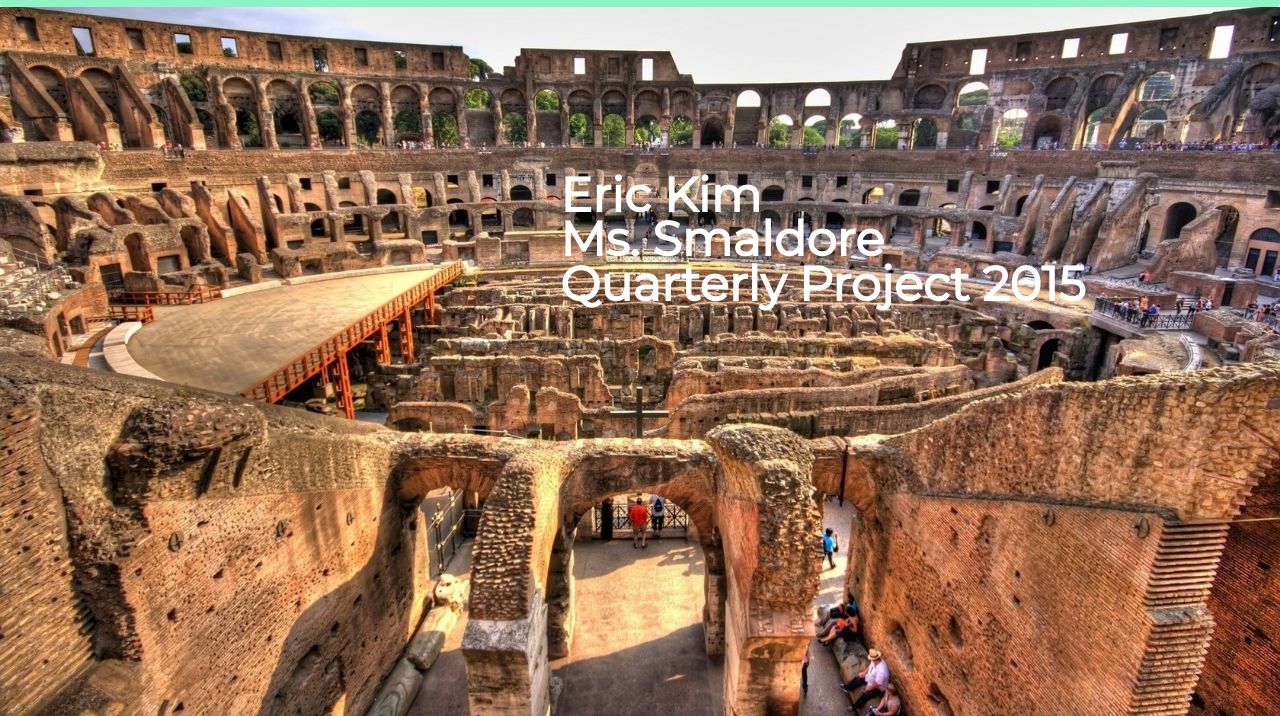
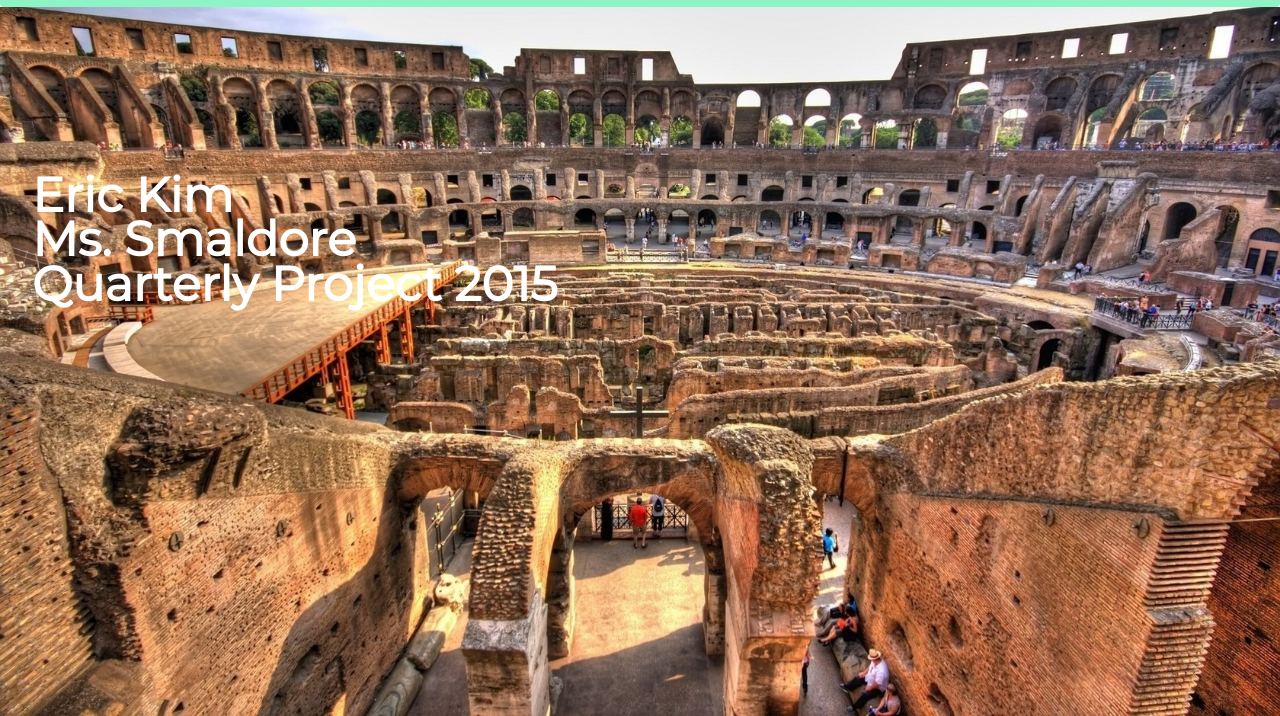
Before and after one commit to ericykim/latinproject, a plain HTML site: page template.html in a window 1280 px wide. Shown: the part 84-800 px from the top of the page. Drawn offline with Linux system fonts and the light colour scheme; some packages are replaced by stand-ins of ours.

Commit message:
change length

```diff
--- a/template.html
+++ b/template.html
@@ -83,7 +83,7 @@
 
 <div style="position: fixed; background:; width: (width)px; height: 300px;">
 
-<div style="position: absolute; bottom: 10px; left: 35em; width: 500px; font-weight: bold; color: #fff; ">
+<div style="position: absolute; bottom: 10px; left: 2em; width: 500px; font-weight: bold; color: #fff; ">
 <p><font size="800">Eric Kim</font></p>
 <p><font size="50">Ms. Smaldore</font></p>
 <p style="width: 700px"><font size="30">Quarterly Project 2015</font></p>
```
